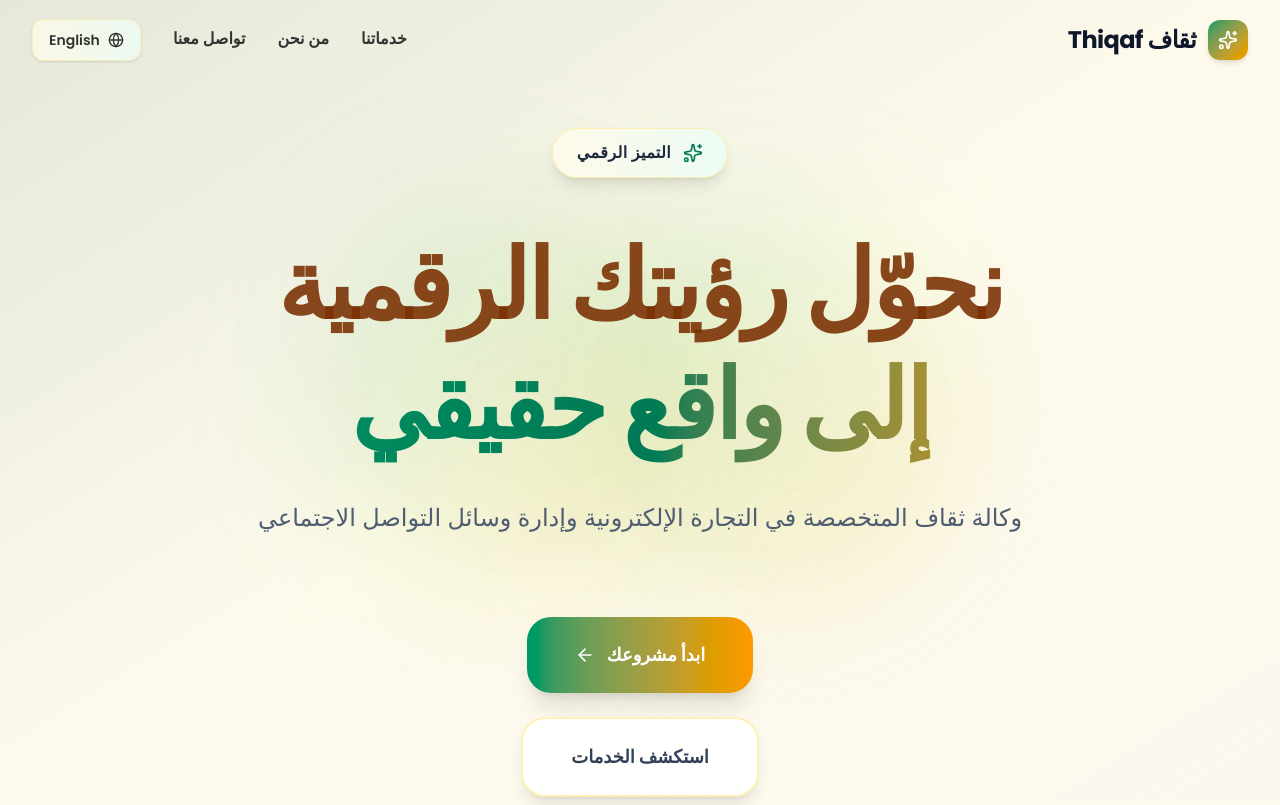
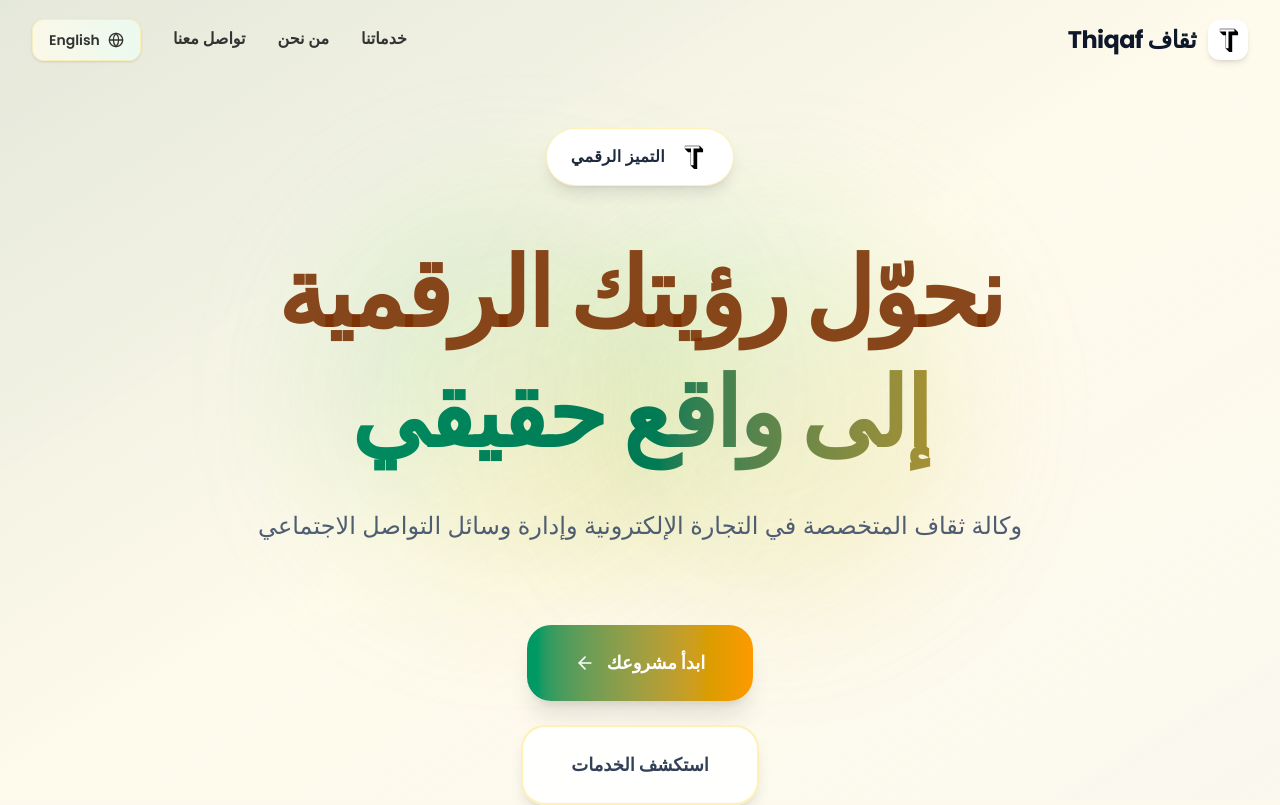
Before and after one commit to Auranize/thiqaf-react, a React (Vite) app: page / in a window 1280 px wide. Shown: the top 805 px of the page. Built offline with nearby package versions, Linux system fonts and the light colour scheme.

Commit message:
UPADATE:Updated the logo and svg into the website

```diff
--- a/index.html
+++ b/index.html
@@ -1,13 +1,46 @@
 <!doctype html>
-<html lang="en">
+<html lang="en" class="scroll-smooth">
   <head>
     <meta charset="UTF-8" />
-    <link rel="icon" type="image/svg+xml" href="/vite.svg" />
     <meta name="viewport" content="width=device-width, initial-scale=1.0" />
-    <title>my-project</title>
+
+    <!-- Primary Meta Tags -->
+    <title>Thiqaf Agency — E-Commerce & Social Media Solutions</title>
+    <meta name="title" content="Thiqaf Agency — E-Commerce & Social Media Solutions">
+    <meta name="description" content="Premium e-commerce development, store setup, UI/UX, SEO, social media management, and digital transformation services tailored for your business growth.">
+
+    <!-- Favicon -->
+    <link rel="icon" type="image/png" href="/logo1.svg" />
+
+    <!-- Open Graph / Facebook -->
+    <meta property="og:type" content="website">
+    <meta property="og:title" content="Thiqaf Agency — E-Commerce & Social Media Solutions">
+    <meta property="og:description" content="Premium e-commerce development, UI/UX, SEO, and social media management services to grow your business.">
+    <meta property="og:image" content="/og-banner.png">
+    <meta property="og:url" content="https://thiqafagency.com">
+
+    <!-- Twitter / X -->
+    <meta name="twitter:card" content="summary_large_image">
+    <meta property="twitter:title" content="Thiqaf Agency — Digital Excellence Delivered">
+    <meta property="twitter:description" content="Professional e-commerce, branding, development, and social media management for modern businesses.">
+    <meta property="twitter:image" content="/og-banner.png">
+
+    <!-- Fonts (Optional: Add your brand font here) -->
+    <link rel="preconnect" href="https://fonts.googleapis.com">
+    <link rel="preconnect" href="https://fonts.gstatic.com" crossorigin>
+    <link href="https://fonts.googleapis.com/css2?family=Inter:wght@300;400;600;700;800&display=swap" rel="stylesheet">
+
+    <!-- SEO: Keywords -->
+    <meta name="keywords" content="ecommerce agency, web development, UI UX, Shopify, React, digital marketing, SEO, social media management, brand design, online store development">
+
+    <!-- Theme Color -->
+    <meta name="theme-color" content="#065f46" />
+
   </head>
-  <body>
+
+  <body class="bg-amber-50">
     <div id="root"></div>
+
     <script type="module" src="/src/main.jsx"></script>
   </body>
 </html>
--- a/src/App.jsx
+++ b/src/App.jsx
@@ -164,8 +164,8 @@ export default function Landing() {
         <div className="max-w-7xl mx-auto px-4 sm:px-6 lg:px-8">
           <div className="flex justify-between items-center h-20">
             <div className="flex items-center gap-3">
-              <div className="w-10 h-10 bg-gradient-to-br from-emerald-600 to-amber-500 rounded-xl flex items-center justify-center shadow-md">
-                <Sparkles className="w-5 h-5 text-white" />
+              <div className="w-10 h-10 bg-white rounded-xl flex items-center justify-center shadow-md">
+                <img src="/logo1.svg" alt="Thiqaf Logo" className="w-8 h-8 object-contain" />
               </div>
               <span className="text-2xl font-bold text-slate-900 tracking-tight hidden sm:block">
                 ثقاف Thiqaf
@@ -230,8 +230,8 @@ export default function Landing() {
       <section className="relative pt-32 pb-40 px-4 sm:px-6 lg:px-8">
         <div className="max-w-7xl mx-auto relative z-10">
           <div className="text-center max-w-5xl mx-auto">
-            <div className="inline-flex items-center gap-3 px-6 py-3 bg-gradient-to-r from-amber-50/90 to-emerald-50/90 rounded-full mb-12 backdrop-blur-md border border-amber-200/60 shadow-lg">
-              <Sparkles className="w-5 h-5 text-emerald-700" />
+            <div className="inline-flex items-center gap-3 px-6 py-3 bg-white rounded-full mb-12 backdrop-blur-md border border-amber-200/60 shadow-lg">
+              <img src="/logo1.svg" alt="Thiqaf Logo" className="w-8 h-8 object-contain" />
               <span className="text-base font-semibold text-slate-800 tracking-wide">{t.hero.badge}</span>
             </div>
 
@@ -391,8 +391,8 @@ export default function Landing() {
           <div className="flex flex-col md:flex-row justify-between items-center gap-8">
             <div className="text-center md:text-left flex flex-col items-center md:items-start">
               <div className="flex items-center gap-3 justify-center md:justify-start mb-4">
-                <div className="w-12 h-12 bg-gradient-to-br from-emerald-500 to-amber-400 rounded-2xl flex items-center justify-center shadow-lg">
-                  <Sparkles className="w-6 h-6 text-white" />
+                <div className="w-12 h-12 bg-white rounded-2xl flex items-center justify-center shadow-lg">
+                  <img src="/logo1.svg" alt="Thiqaf Logo" className="w-8 h-8 object-contain" />
                 </div>
                 <span className="text-2xl font-bold text-white">
                   ثقاف Thiqaf
```
Also changed, not shown: public/logo1.svg (added).
